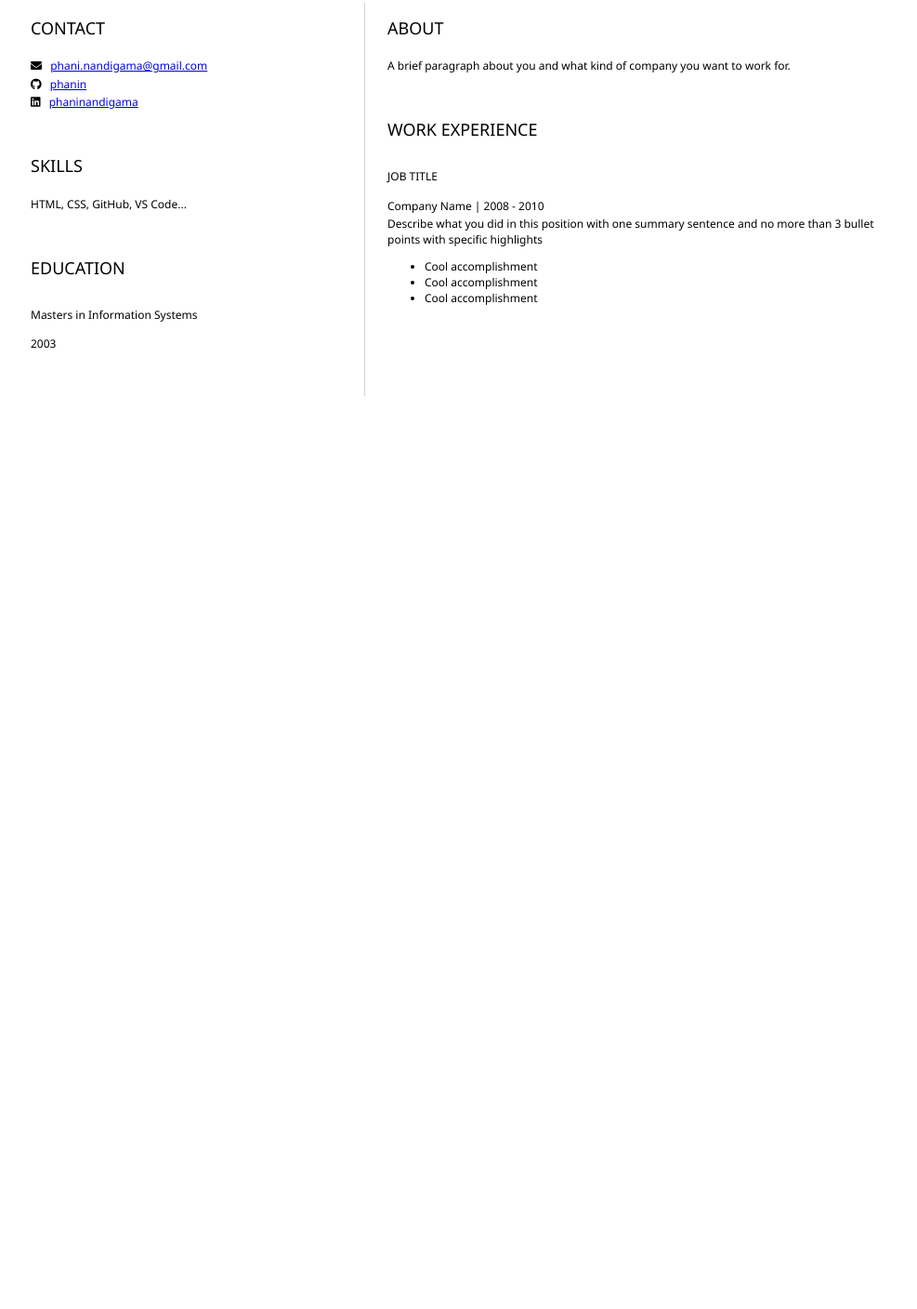
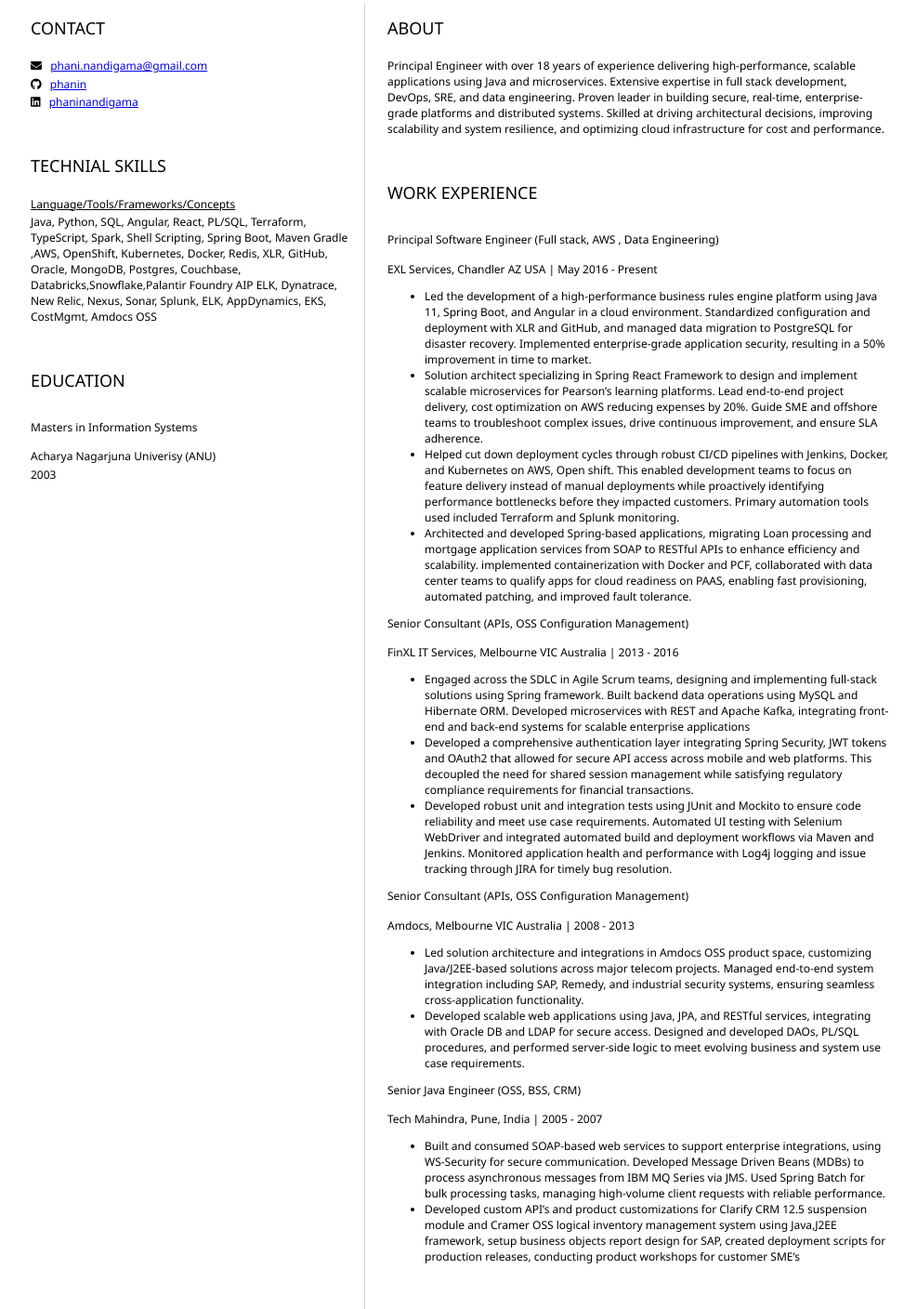
Before and after one commit to phanin/resume, a plain HTML site: page index.html in a window 1280 px wide. Shown: the part 191-1599 px from the top of the page at 93% size, without its empty margins (151-1138 px from the left). Before the commit the page ends 800 px from the top, so only its background shows below. Drawn offline with Linux system fonts and the light colour scheme.

Commit message:
updated resume

```diff
--- a/index.html
+++ b/index.html
@@ -32,17 +32,23 @@
                     </p>
 				</section>
 				<section>
-					<h2>SKILLS</h2>
+					<h2>TECHNIAL SKILLS</h2>
 					<!-- your skills -->
-                    <p>HTML, CSS, GitHub, VS Code...</p>
+                    <p><u>Language/Tools/Frameworks/Concepts</u> </p>
+					<p>
+
+					</p>
+				Java, Python, SQL, Angular, React, PL/SQL, Terraform, TypeScript, Spark, Shell Scripting, Spring Boot, Maven Gradle
+				,AWS, OpenShift, Kubernetes, Docker, Redis, XLR, GitHub, Oracle, MongoDB, Postgres, Couchbase, Databricks,Snowflake,Palantir Foundry AIP
+				ELK, Dynatrace, New Relic, Nexus, Sonar, Splunk, ELK, AppDynamics, EKS, CostMgmt, Amdocs OSS
 				</section>
 				<section>
 					<h2>EDUCATION</h2>
 					<!-- your education -->
                     <h3>Masters in Information Systems</h3>
-                    <!--<p>
-                        Acharya Nagarjuna Univerisy
-                    </p>-->
+                    <p>
+                        Acharya Nagarjuna Univerisy (ANU)
+                    </p>
                     <p>
                         2003
                     </p>
@@ -52,23 +58,53 @@
 				<section>
 					<h2>ABOUT</h2>
 					<!-- about you -->
-					<p>A brief paragraph about you and what kind of company you want to work for.</p>
+					<p>Principal Engineer with over 18 years of experience delivering high-performance, scalable applications using Java and microservices. Extensive expertise in full stack development, DevOps, SRE, and data engineering. Proven leader in building secure, real-time, enterprise-grade platforms and distributed systems. Skilled at driving architectural decisions, improving scalability and system resilience, and optimizing cloud infrastructure for cost and performance.  </p>
 				</section>
 				<section>
 					<h2>WORK EXPERIENCE</h2>
 					<!-- your work experience -->
-                    <h3>JOB TITLE</h3>
+                    <h3>Principal Software Engineer (Full stack, AWS , Data Engineering)</h3>
                     <p>
-                            Company Name | 2008 - 2010
+                            EXL Services, Chandler AZ USA | May 2016 - Present
                     </p>
                     <p>
-                            Describe what you did in this position with one summary sentence and no more than 3 bullet points with specific highlights
+						<ul>
+							<li>Led the development of a high-performance business rules engine platform using Java 11, Spring Boot, and Angular in a cloud environment. Standardized configuration and deployment with XLR and GitHub, and managed data migration to PostgreSQL for disaster recovery. Implemented enterprise-grade application security, resulting in a 50% improvement in time to market.</li>
+                            <li>Solution architect specializing in Spring React Framework to design and implement scalable microservices for Pearson’s learning platforms. Lead end-to-end project delivery, cost optimization on AWS reducing expenses by 20%. Guide SME and offshore teams to troubleshoot complex issues, drive continuous improvement, and ensure SLA adherence.</li>
+                            <li>Helped cut down deployment cycles through robust CI/CD pipelines with Jenkins, Docker, and Kubernetes on AWS, Open shift. This enabled development teams to focus on feature delivery instead of manual deployments while proactively identifying performance bottlenecks before they impacted customers. Primary automation tools used included Terraform and Splunk monitoring. </li>
+							<li>Architected and developed Spring-based applications, migrating Loan processing and mortgage application services from SOAP to RESTful APIs to enhance efficiency and scalability.  implemented containerization with Docker and PCF, collaborated with data center teams to qualify apps for cloud readiness on PAAS, enabling fast provisioning, automated patching, and improved fault tolerance.</li>
+						</ul>
                     </p>
-                    <ul>
-                            <li>Cool accomplishment</li>
-                            <li>Cool accomplishment</li>
-                            <li>Cool accomplishment</li>
-                    </ul>
+                    <h3>Senior Consultant (APIs, OSS Configuration Management)</h3>
+                    <p>
+                            FinXL IT Services, Melbourne VIC Australia | 2013 - 2016
+                    </p>
+                    <p>
+						<ul>
+							<li>Engaged across the SDLC in Agile Scrum teams, designing and implementing full-stack solutions using Spring framework. Built backend data operations using MySQL and Hibernate ORM. Developed microservices with REST and Apache Kafka, integrating front-end and back-end systems for scalable enterprise applications</li>
+                            <li>Developed a comprehensive authentication layer integrating Spring Security, JWT tokens and OAuth2 that allowed for secure API access across mobile and web platforms. This decoupled the need for shared session management while satisfying regulatory compliance requirements for financial transactions. </li>
+                            <li>Developed robust unit and integration tests using JUnit and Mockito to ensure code reliability and meet use case requirements. Automated UI testing with Selenium WebDriver and integrated automated build and deployment workflows via Maven and Jenkins. Monitored application health and performance with Log4j logging and issue tracking through JIRA for timely bug resolution. </li>
+						</ul>
+                    </p>
+					<h3>Senior Consultant (APIs, OSS Configuration Management)</h3>
+                    <p>
+                            Amdocs, Melbourne VIC Australia | 2008 - 2013
+                    </p>
+                    <p>
+						<ul>
+							<li>Led solution architecture and integrations in Amdocs OSS product space, customizing Java/J2EE-based solutions across major telecom projects. Managed end-to-end system integration including SAP, Remedy, and industrial security systems, ensuring seamless cross-application functionality.</li>
+                            <li>Developed scalable web applications using Java, JPA, and RESTful services, integrating with Oracle DB and LDAP for secure access. Designed and developed DAOs, PL/SQL procedures, and performed server-side logic to meet evolving business and system use case requirements.</li>
+						</ul>
+                    </p>
+					<h3>Senior Java Engineer (OSS, BSS, CRM) </h3>
+                    <p>
+                            Tech Mahindra, Pune, India | 2005 - 2007
+                    </p>
+                    <p>
+						<ul>
+							<li>Built and consumed SOAP-based web services to support enterprise integrations, using WS-Security for secure communication. Developed Message Driven Beans (MDBs) to process asynchronous messages from IBM MQ Series via JMS. Used Spring Batch for bulk processing tasks, managing high-volume client requests with reliable performance.</li>
+                            <li>Developed custom API’s and product customizations for Clarify CRM 12.5 suspension module and Cramer OSS logical inventory management system using Java,J2EE framework, setup business objects report design for SAP, created deployment scripts for production releases, conducting product workshops for customer SME’s</li>						</ul>
+                    </p>
 				</section>
 			</article>
 		</main>
```
Also changed, not shown: 1 other file.
